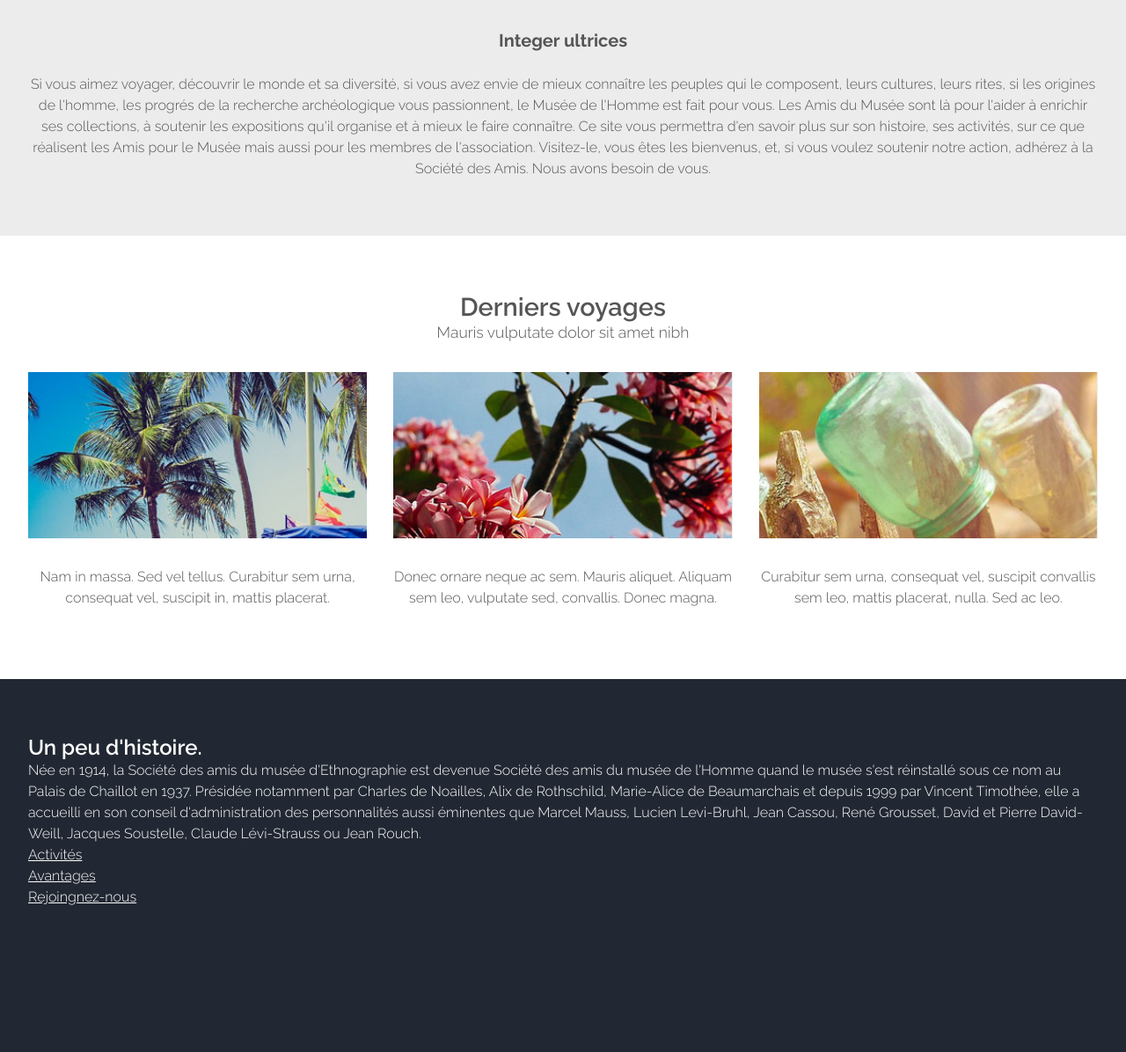
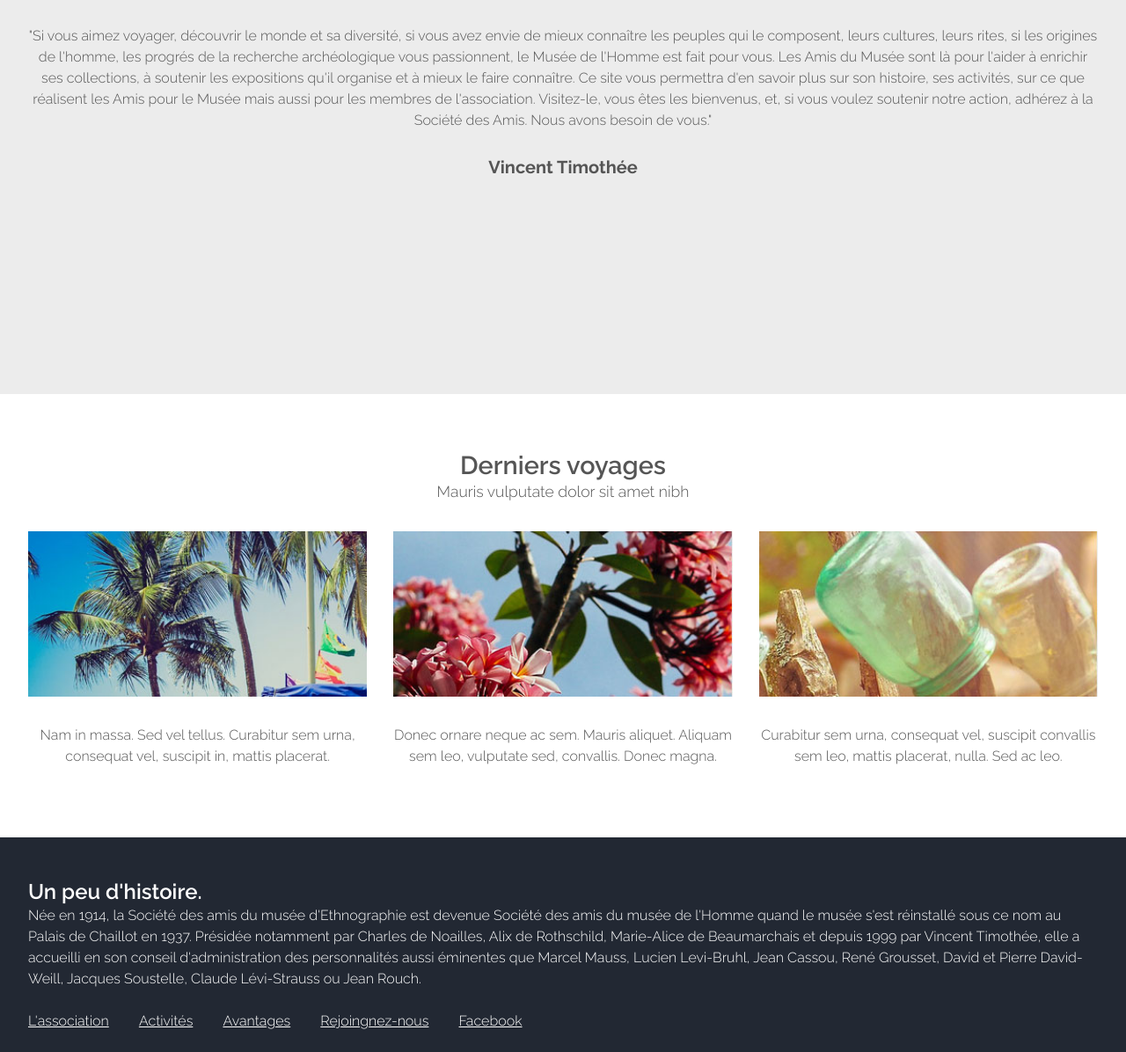
Before and after one commit to dawise/Projet1, a plain HTML site: page index.html in a window 1280 px wide. Shown: the part 464-1660 px from the top of the page at 88% size. Drawn offline with Linux system fonts and the light colour scheme.

Commit message:
Text align, footer align

```diff
--- a/css/style.css
+++ b/css/style.css
@@ -87,7 +87,14 @@
 
 	section.special, article.special{
 		text-align: center;
+    margin-right: 10.5em;
+    margin-bottom: 10,5em;
 	}
+
+  .maintext {
+    margin-left: 150px;
+    margin-right: 150px;
+  }
 
 	header.major {
 		padding-bottom: 4em;
@@ -445,7 +452,8 @@
 	.wrapper.style1 {
 		background: #ececec;
     text-align: center;
-	}
+    height: 550px;
+}
 
 	.wrapper.style2 {
 		background: #fff;
@@ -633,9 +641,15 @@
 /* Footer */
 
 	#footer {
-		padding: 4em 0;
+		padding: 3em 0;
 		color: #fff;
 	}
+
+  .link {
+    display: inline-block;
+    margin-right: 30px;
+    margin-left: 0px;
+  }
 
 		#footer .major h2 {
 			font-size: 2em;
--- a/index.html
+++ b/index.html
@@ -70,19 +70,18 @@
 					<div class="row">
 
 						<!-- Content -->
-							<div class="6u">
-								<section>
-											<h3>Integer ultrices</h3>
+								<section class="maintext">
 											<span>
-Si vous aimez voyager, découvrir le monde et sa diversité, si vous avez envie de mieux connaître les peuples qui le composent, leurs cultures, leurs rites, si les origines de l'homme, les progrés de la recherche archéologique vous passionnent, le Musée de l'Homme est fait pour vous.
+"Si vous aimez voyager, découvrir le monde et sa diversité, si vous avez envie de mieux connaître les peuples qui le composent, leurs cultures, leurs rites, si les origines de l'homme, les progrés de la recherche archéologique vous passionnent, le Musée de l'Homme est fait pour vous.
 Les Amis du Musée sont là pour l'aider à enrichir ses collections, à soutenir les expositions qu'il organise et à mieux le faire connaître.
 Ce site vous permettra d'en savoir plus sur son histoire, ses activités, sur ce que réalisent les Amis pour le Musée mais aussi pour les membres de l'association.
-Visitez-le, vous êtes les bienvenus, et, si vous voulez soutenir notre action, adhérez à la Société des Amis.
-Nous avons besoin de vous.</span>
+Visitez-le, vous êtes les bienvenus, et, si vous voulez soutenir notre action, adhérez à la Société des Amis. Nous avons besoin de vous."</span>
+</br>
+</br>
+<h3>Vincent Timothée </h3>
 								</section>
 							</div>
 
-					</div>
 				</section>
 			</div>
 
@@ -126,13 +125,13 @@ Née en 1914, la Société des amis du musée d'Ethnographie est devenue Sociét
 Présidée notamment par Charles de Noailles, Alix de Rothschild, Marie-Alice de Beaumarchais et depuis 1999 par Vincent Timothée, elle a accueilli en son conseil d'administration des personnalités aussi éminentes que Marcel Mauss, Lucien Levi-Bruhl, Jean Cassou, René Grousset, David et Pierre David-Weill, Jacques Soustelle, Claude Lévi-Strauss ou Jean Rouch.
 </span>
 </br>
-  <ul>
-                <li>
-                        <li><a href="#">Activités</a></li>
-                        <li><a href="#">Avantages</a></li>
-              <ul/>
-              <ul>
-                        <li><a href="#">Rejoingnez-nous</a></li>
+</br>
+  <ul class= "links">
+                        <li class="link"><a href="#">L'association</a></li>
+                        <li class="link"><a href="#">Activités</a></li>
+                        <li class="link"><a href="#">Avantages</a></li>
+                        <li class="link"><a href="#">Rejoingnez-nous</a></li>
+                        <li class="link"><a href="#">Facebook</a></li>
                       <ul/>
 									</header>
 									<div class="row">
```
